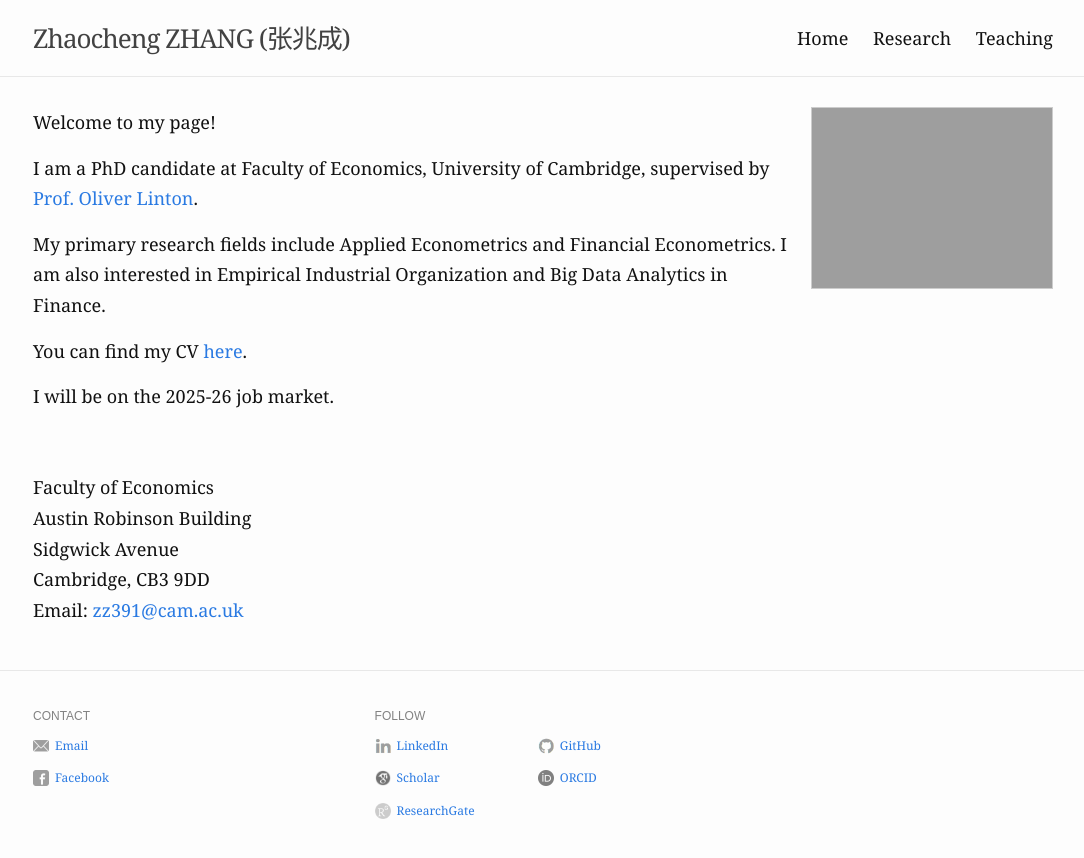
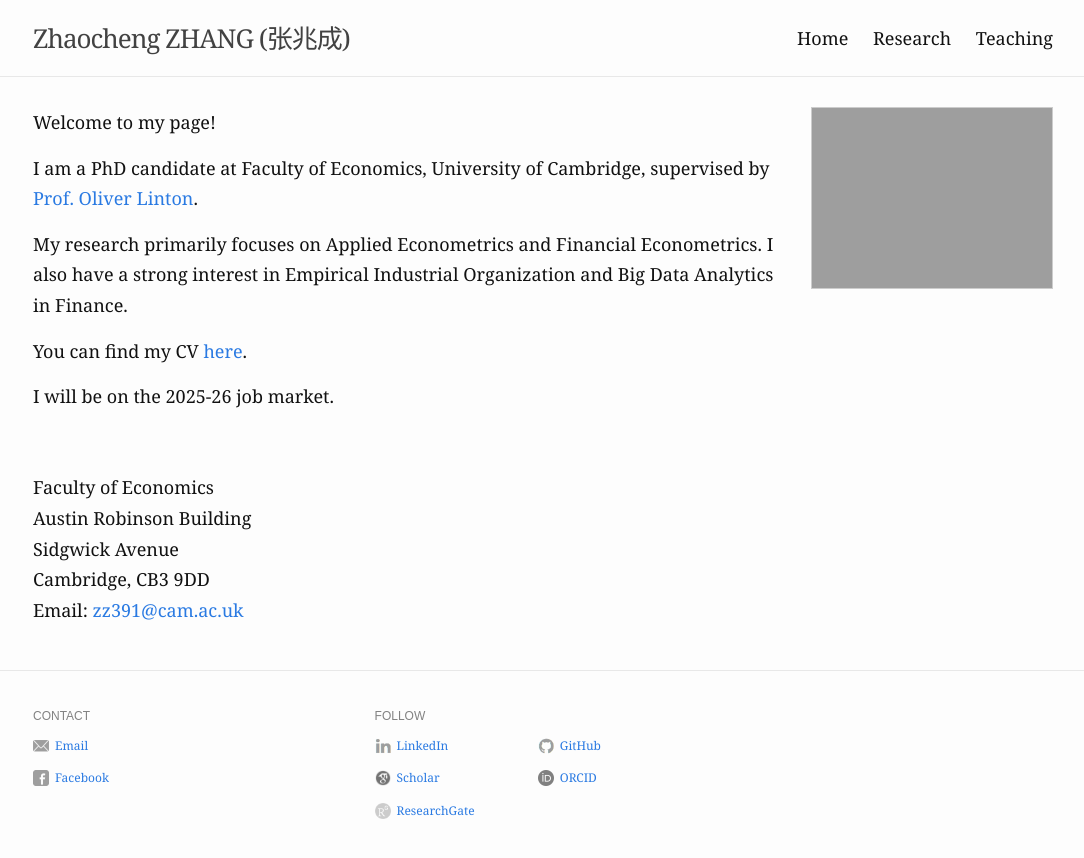
Before and after one commit to zhaocheng-zhang/zhaocheng-zhang.github.io, a Jekyll site: the page built from index.md, in a window 1280 px wide. Shown: the top 858 px of the page, without its empty margins (97-1181 px from the left). Built offline with Jekyll 4.4.1, drawn with Linux system fonts in a browser that asks for light colours.

Commit message:
Update index.md

```diff
--- a/index.md
+++ b/index.md
@@ -11,7 +11,7 @@ Welcome to my page!
 
 I am a PhD candidate at Faculty of Economics, University of Cambridge, supervised by [Prof. Oliver Linton](https://www.econ.cam.ac.uk/people/faculty/obl20).
 
-My primary research fields include Applied Econometrics and Financial Econometrics. I am also interested in Empirical Industrial Organization and Big Data Analytics in Finance.
+My research primarily focuses on Applied Econometrics and Financial Econometrics. I also have a strong interest in Empirical Industrial Organization and Big Data Analytics in Finance.
 
 You can find my CV [here](https://zhaocheng-zhang.github.io/assets/files/cv.pdf).
 
```
